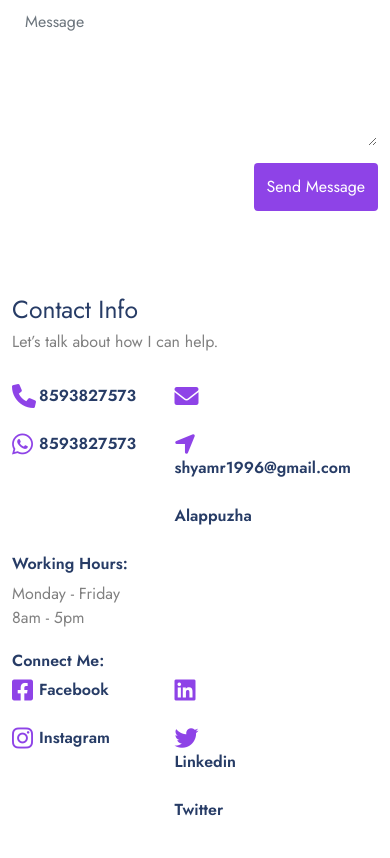
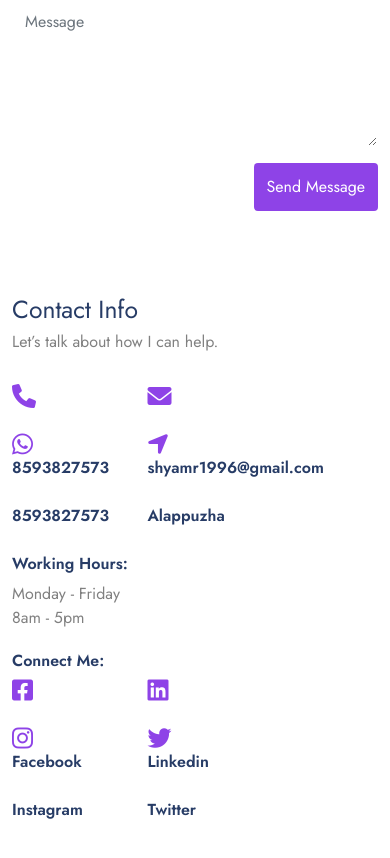
Before and after one commit to ansonbenny/Shyam-R-Manaveedan-Website, a plain HTML site: page HireMe.html in a window 390 px wide. Shown: the part 364-1222 px from the top of the page. Drawn offline with nearby package versions, Linux system fonts and the light colour scheme; grey boxes are pictures that could not be loaded.

Commit message:
Update HireMe.html

```diff
--- a/HireMe.html
+++ b/HireMe.html
@@ -143,7 +143,7 @@ Author URL: http://ansonbenny.ml
 <section>
     <div class="container">
       <div class="row contact-info-top">
-        <div class="col-12 col-md-6">
+        <div class="col-10 col-md-6">
           <h2 class="contact-info-heading">Contact Info</h2>
           <h6 class="contact-info-about">Let’s talk about how I can help.</h6>
           <div class="row">
@@ -159,7 +159,7 @@ Author URL: http://ansonbenny.ml
              </div>
 
             </div>
-            <div class="col-4">
+            <div class="col-5">
               <div class="row">
                 <div class="col-2 contact-info-icons">
               <i class="fa-solid fa-envelope fa-xl"></i><br><br>
@@ -192,7 +192,7 @@ Author URL: http://ansonbenny.ml
              </div>
 
             </div>
-            <div class="col-4">
+            <div class="col-5">
               <div class="row">
                 <div class="col-2 contact-info-icons">
               <a href="https://www.linkedin.com/in/shyam-r-manaveedan" class="contact-info-icons"><i class="fa-brands fa-linkedin fa-xl"></i></a><br><br>
```
